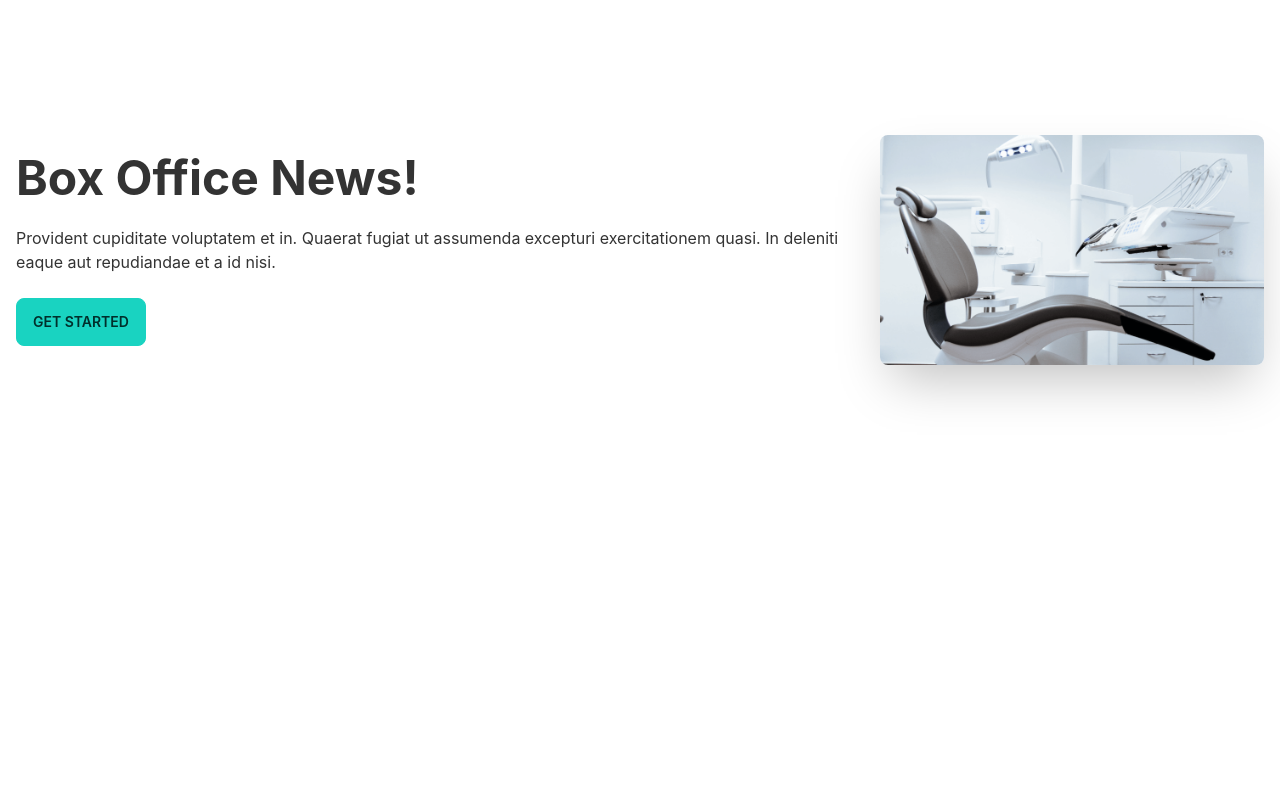
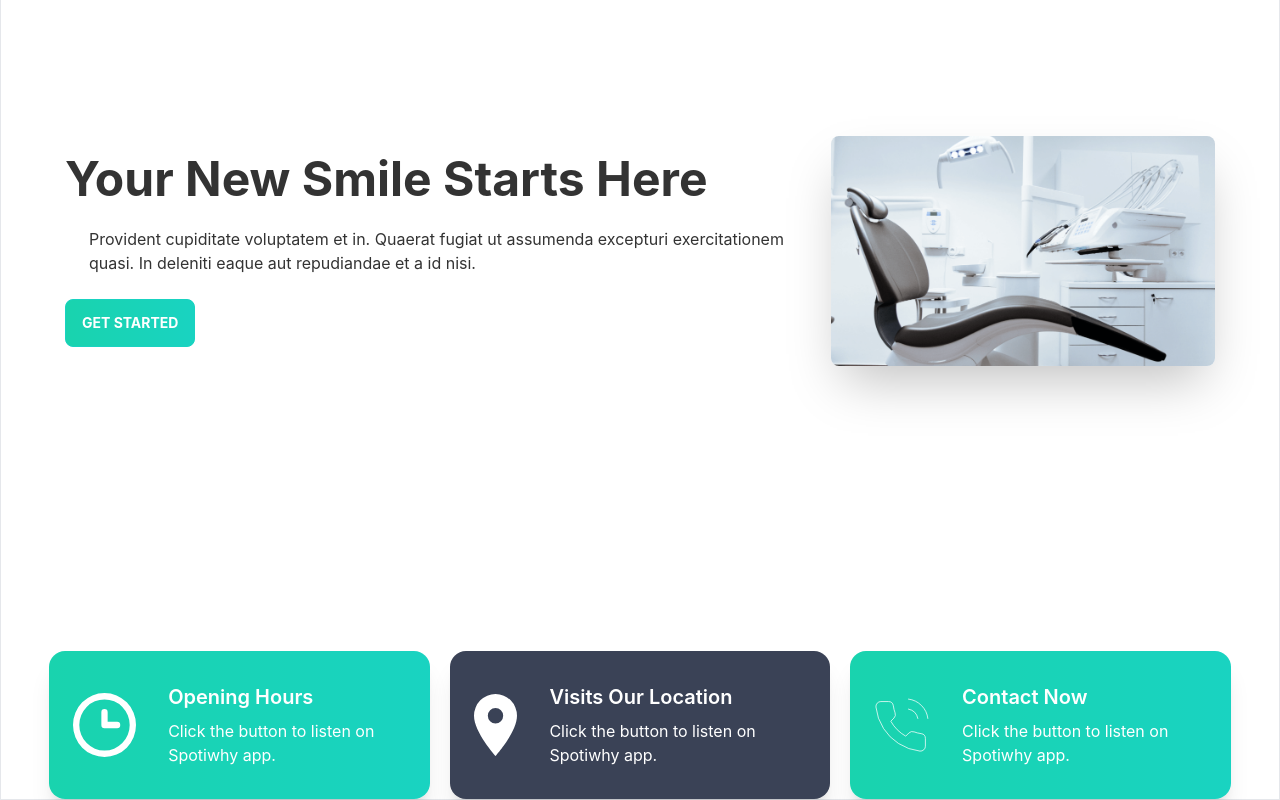
Before and after one commit to MD-MAHBUBUR-RAHMAN/doctor-portal, a React (Create React App) app: page / in a window 1280 px wide. Shown: the part 214-1014 px from the top of the page. Before the commit the page ends 864 px from the top, so only its background shows below. Built offline with nearby package versions, Linux system fonts and the light colour scheme.

Commit message:
info and info card added

```diff
--- a/src/App.js
+++ b/src/App.js
@@ -1,6 +1,6 @@
 import "./App.css";
 import { Routes, Route } from "react-router-dom";
-import Home from "./Page/Home/Home/Home";
+import Home from "./Page/Home/Home";
 import About from "./Page/About/About";
 import Nav from "./Page/Shared/Nav";
 import Login from "./Page/Login/Login";
@@ -8,7 +8,7 @@ import NotFound from "./Page/Notfound/NotFound";
 
 function App() {
   return (
-    <div className="">
+    <div className="2xl:w-[1450px] 2xl:mx-auto border">
       <Nav />
       <Routes>
         <Route path="/" element={<Home />} />
--- a/src/Page/Home/Banner/Banner.js
+++ b/src/Page/Home/Banner.js
@@ -1,9 +1,9 @@
 import React from "react";
-import chair from "../../../assets/images/chair.png";
+import chair from "../../assets/images/chair.png";
 
 const Banner = () => {
   return (
-    <div className="hero min-h-screen">
+    <div className="hero min-h-screen px-12 bg-['/src/assets/images/chair.png')] ">
       <div className="hero-content flex-col lg:flex-row-reverse">
         <img
           src={chair}
@@ -11,13 +11,15 @@ const Banner = () => {
           className="max-w-sm rounded-lg shadow-2xl"
         />
         <div>
-          <h1 className="text-5xl font-bold">Box Office News!</h1>
-          <p className="py-6">
+          <h1 className="text-5xl font-bold">Your New Smile Starts Here</h1>
+          <p className="py-6 xl:px-6">
             Provident cupiditate voluptatem et in. Quaerat fugiat ut assumenda
             excepturi exercitationem quasi. In deleniti eaque aut repudiandae et
             a id nisi.
           </p>
-          <button className="btn btn-primary">Get Started</button>
+          <button className="btn btn-primary font-bold text-white bg-gradient-to-r from-secondary to-primary">
+            Get Started
+          </button>
         </div>
       </div>
     </div>
--- a/src/Page/Home/Home/Home.js
+++ b/src/Page/Home/Home.js
@@ -1,10 +1,12 @@
 import React from "react";
-import Banner from "../Banner/Banner";
+import Banner from "./Banner";
+import Info from "./Info";
 
 const Home = () => {
   return (
     <div>
       <Banner />
+      <Info />
     </div>
   );
 };
--- /dev/null
+++ b/src/Page/Home/Info.js
@@ -0,0 +1,25 @@
+import React from "react";
+import InfoCard from "./InfoCard";
+import clock from "../../assets/icons/clock.svg";
+import marker from "../../assets/icons/marker.svg";
+import phone from "../../assets/icons/phone.svg";
+
+const Info = () => {
+  return (
+    <div className="grid grid-col-1 md:grid-cols-3 gap-5 px-12">
+      <InfoCard
+        title="Opening Hours"
+        img={clock}
+        bgClass="bg-gradient-to-r from-secondary to-primary"
+      />
+      <InfoCard title="Visits Our Location" img={marker} bgClass="bg-accent" />
+      <InfoCard
+        title="Contact Now"
+        img={phone}
+        bgClass="bg-gradient-to-r from-secondary to-primary"
+      />
+    </div>
+  );
+};
+
+export default Info;
--- /dev/null
+++ b/src/Page/Home/InfoCard.js
@@ -0,0 +1,17 @@
+import React from "react";
+
+const InfoCard = ({ img, title, bgClass }) => {
+  return (
+    <div class={`card lg:card-side shadow-xl ${bgClass}`}>
+      <figure className="pl-6">
+        <img src={img} alt="Album" />
+      </figure>
+      <div class="card-body text-base-100">
+        <h2 class="card-title">{title}</h2>
+        <p>Click the button to listen on Spotiwhy app.</p>
+      </div>
+    </div>
+  );
+};
+
+export default InfoCard;
--- a/tailwind.config.js
+++ b/tailwind.config.js
@@ -1,15 +1,19 @@
 module.exports = {
   content: ["./src/**/*.{js,jsx,ts,tsx}"],
   theme: {
-    extend: {},
+    extend: {
+      backgroundImage: {
+        "hero-pattern": "url('/src/assets/images/chair.png')",
+      },
+    },
   },
   daisyui: {
     themes: [
       {
         mytheme: {
           primary: "#19D3C1",
-          secondary: "#f6d860",
-          accent: "#37cdbe",
+          secondary: "#19D3AE",
+          accent: "#3A4256",
           neutral: "#3d4451",
           "base-100": "#ffffff",
         },
```
